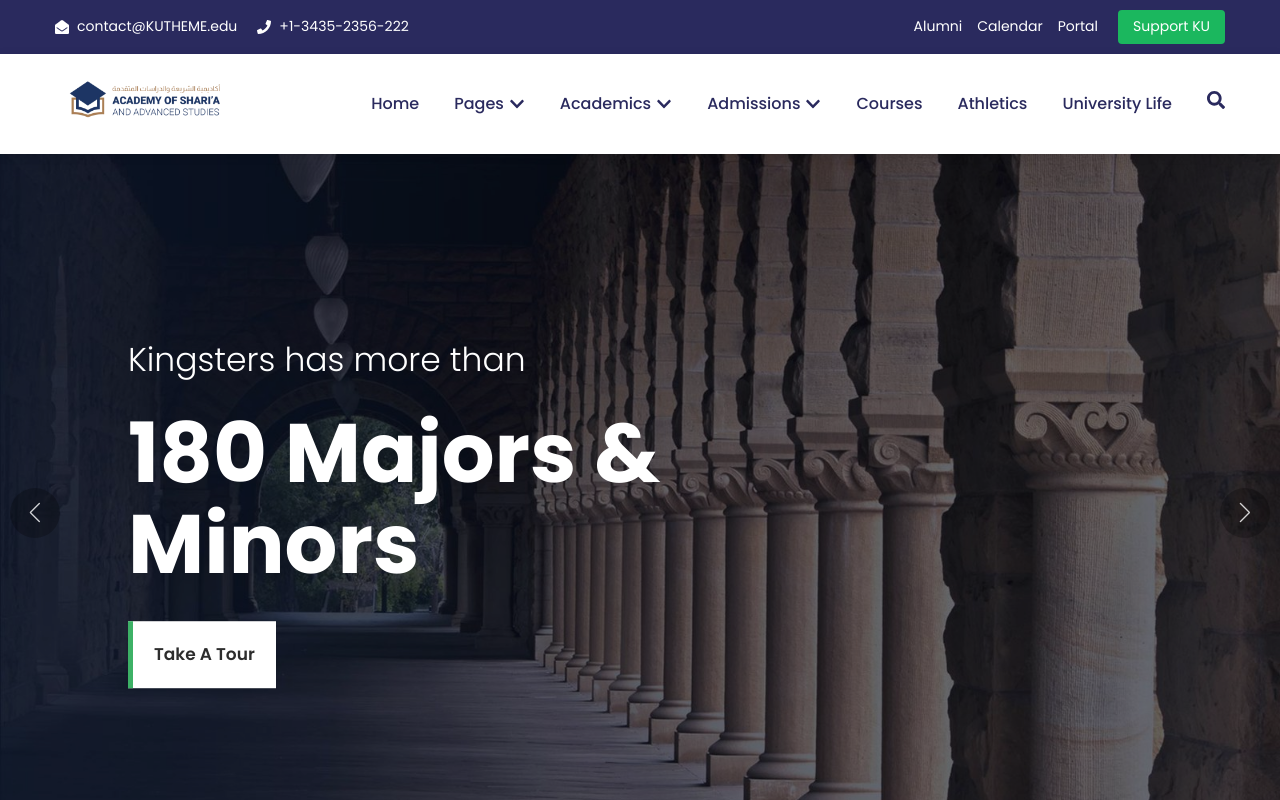
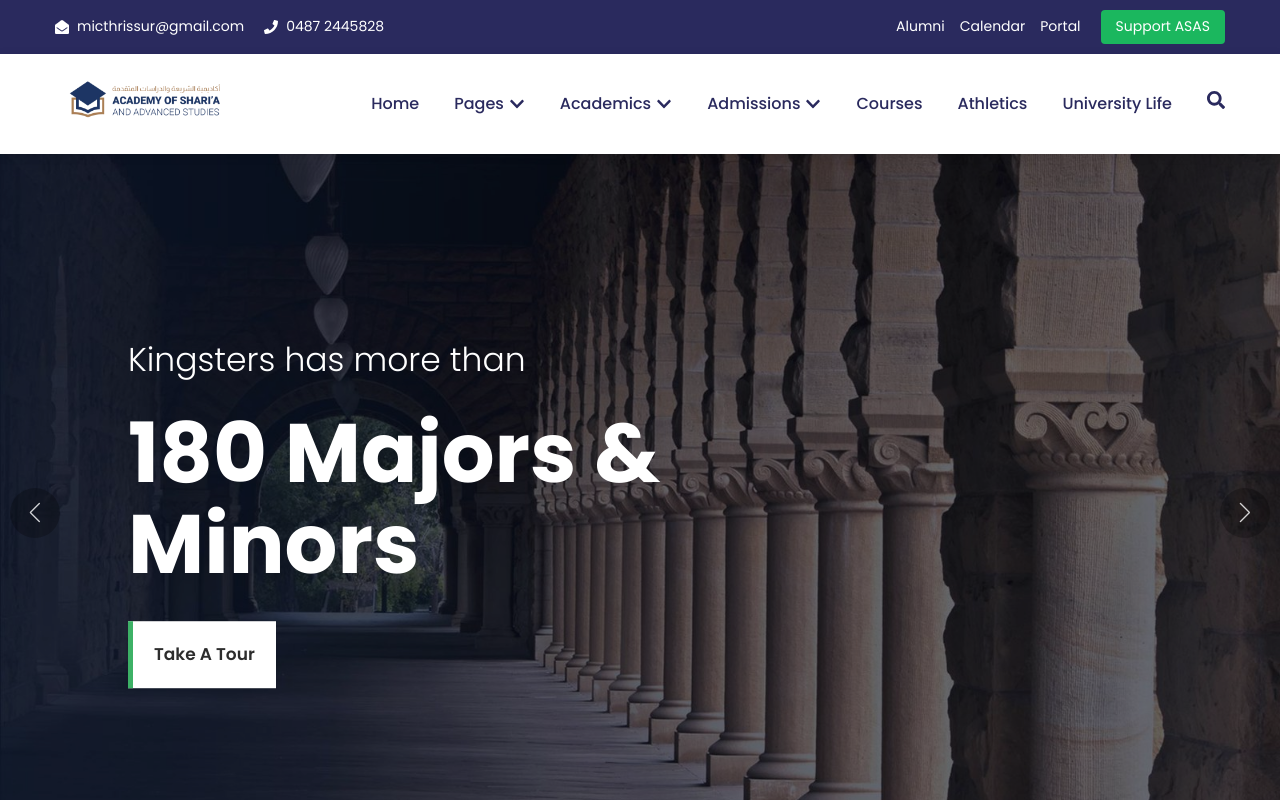
Before and after one commit to salmankavanur/mic-asas, a Next.js app: page / in a window 1280 px wide. Shown: the top 800 px of the page. Built offline with nearby package versions, Linux system fonts and the light colour scheme.

Commit message:
header improved

```diff
--- a/src/components/layout/Header.tsx
+++ b/src/components/layout/Header.tsx
@@ -34,8 +34,8 @@ const Header = () => {
         <div className={styles.container}>
           <div className={styles.topBarInner}>
             <div className={styles.topBarLeft}>
-              <span><FaEnvelopeOpen /> contact@KUTHEME.edu </span>
-              <span><FaPhone /> +1-3435-2356-222 </span>
+              <span><FaEnvelopeOpen /> micthrissur@gmail.com </span>
+              <span><FaPhone /> 0487 2445828 </span>
             </div>
             <div className={styles.topBarRight}>
               <ul className={styles.topBarMenu}>
@@ -43,7 +43,7 @@ const Header = () => {
                 <li><Link href="/calendar">Calendar</Link></li>
                 <li><Link href="/portal">Portal</Link></li>
               </ul>
-              <Link href="/support" className={styles.supportButton}>Support KU</Link>
+              <Link href="/support" className={styles.supportButton}>Support ASAS</Link>
             </div>
           </div>
         </div>
```
